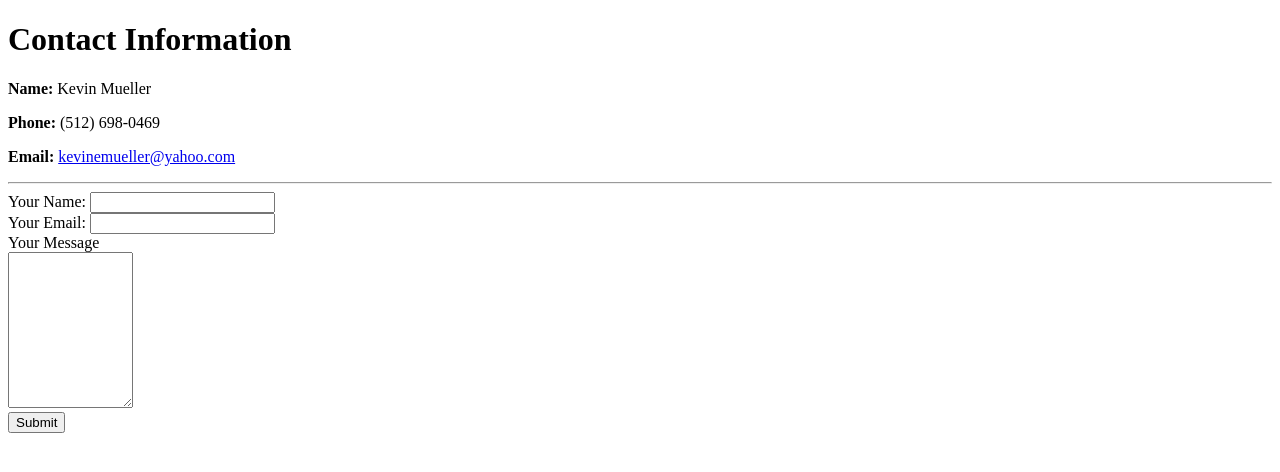
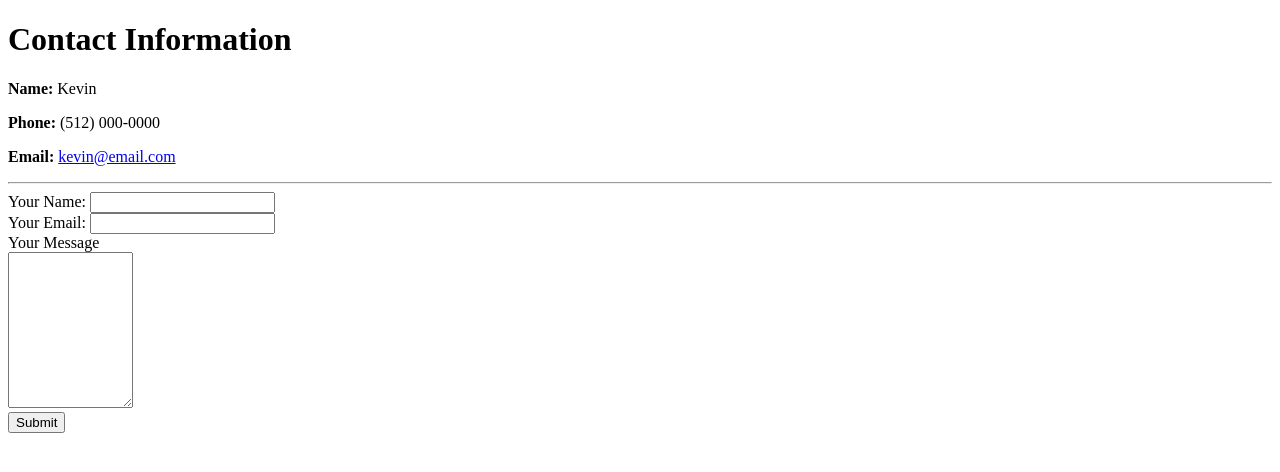
Before and after one commit to kevinemueller/cv, a plain HTML site: page contact.html in a window 1280 px wide. Drawn offline with Linux system fonts and the light colour scheme.

Commit message:
Update contact.html

```diff
--- a/contact.html
+++ b/contact.html
@@ -6,9 +6,9 @@
   </head>
   <body>
     <h1>Contact Information</h1>
-    <p><strong>Name: </strong>Kevin Mueller</p>
-    <p><strong>Phone: </strong>(512) 698-0469</p>
-    <p><strong>Email: </strong><a href="kevinemueller@yahoo.com">kevinemueller@yahoo.com</a></p>
+    <p><strong>Name: </strong>Kevin</p>
+    <p><strong>Phone: </strong>(512) 000-0000</p>
+    <p><strong>Email: </strong><a href="kevin@email.com">kevin@email.com</a></p>
     <hr>
     <form action="mailto:info@yahoo.com" method="post" enctype="text/plain">
       <label>Your Name:</label>
```
